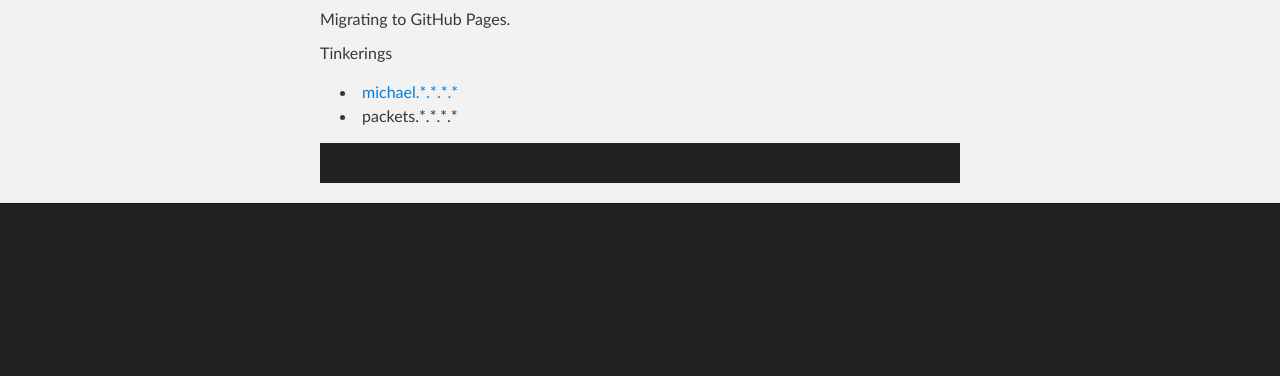
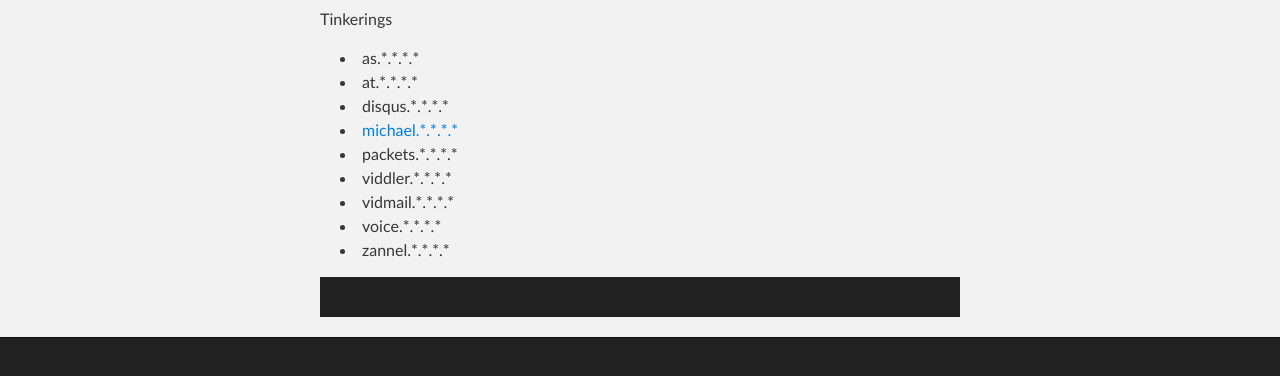
Before and after one commit to silverton/silverton.github.io, a plain HTML site: page index.html in a window 1280 px wide. Shown: the part 170-546 px from the top of the page. Drawn offline with Linux system fonts and the light colour scheme.

Commit message:
Update index.html

```diff
--- a/index.html
+++ b/index.html
@@ -29,12 +29,18 @@
     <div id="main_content_wrap" class="outer">
       <section id="main_content" class="inner">
         <h3>silverton.palo-alto.ca.us</h3>
-<a name="welcome-to-github-pages" class="anchor" href="#welcome-to-github-pages"><span class="octicon octicon-link"></span></a>Migrating to GitHub Pages.</h3>
 
 <p>Tinkerings</p>
 <ul>
+<li>as.*.*.*.*
+<li>at.*.*.*.*
+<li>disqus.*.*.*.*
 <li><a href="http://michael.silverton.palo-alto.ca.us/">michael.*.*.*.*</a>
 <li>packets.*.*.*.*
+<li>viddler.*.*.*.*
+<li>vidmail.*.*.*.*
+<li>voice.*.*.*.*
+<li>zannel.*.*.*.*
 </ul>
 
     <!-- FOOTER  -->
```
